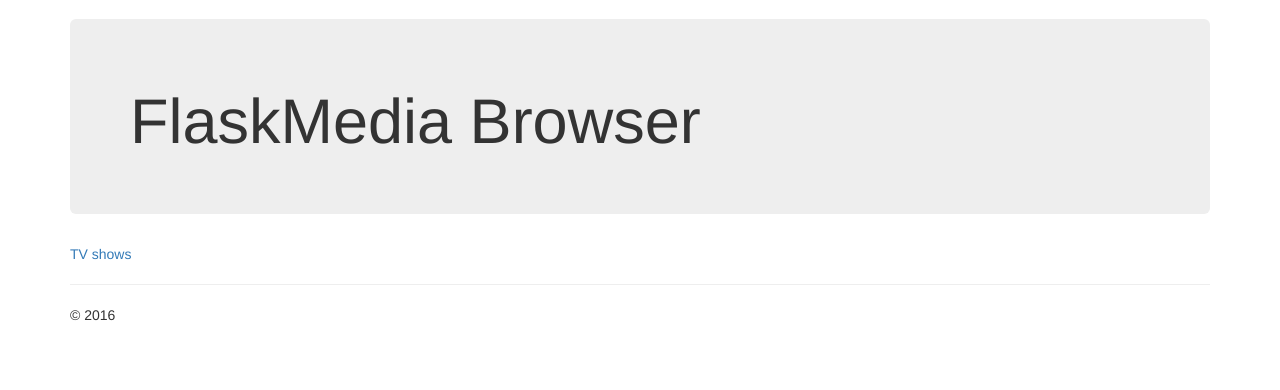
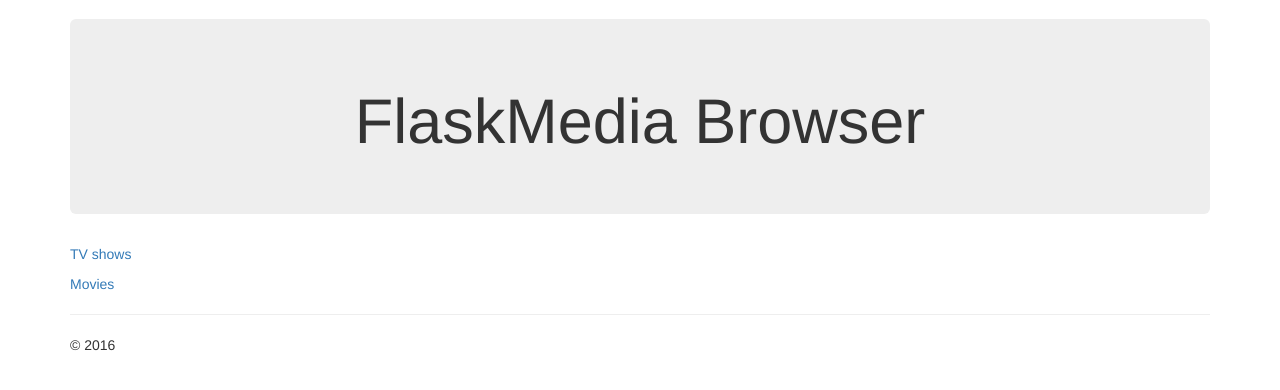
Before and after one commit to samcheck/PyMedia, a Flask app: page / in a window 1280 px wide. Shown: the part 51-441 px from the top of the page. Run offline with Flask 2, Linux system fonts and the light colour scheme; some libraries are stand-ins or nearby versions.

Commit message:
Center page title in Jumbotron and add link to Movies

```diff
--- a/FlaskMedia/templates/index.html
+++ b/FlaskMedia/templates/index.html
@@ -1,7 +1,8 @@
 {% extends "base.html" %}
 {% block content %}
-<div class="jumbotron">
+<div class="jumbotron text-center">
 	<h1>FlaskMedia Browser</h1>
 </div>
 	<p><a href="{{ url_for('TVseries') }}">TV shows</a></p>
+    <p><a href="{{ url_for('all_Movies') }}">Movies</a></p>
 {% endblock %}
```
